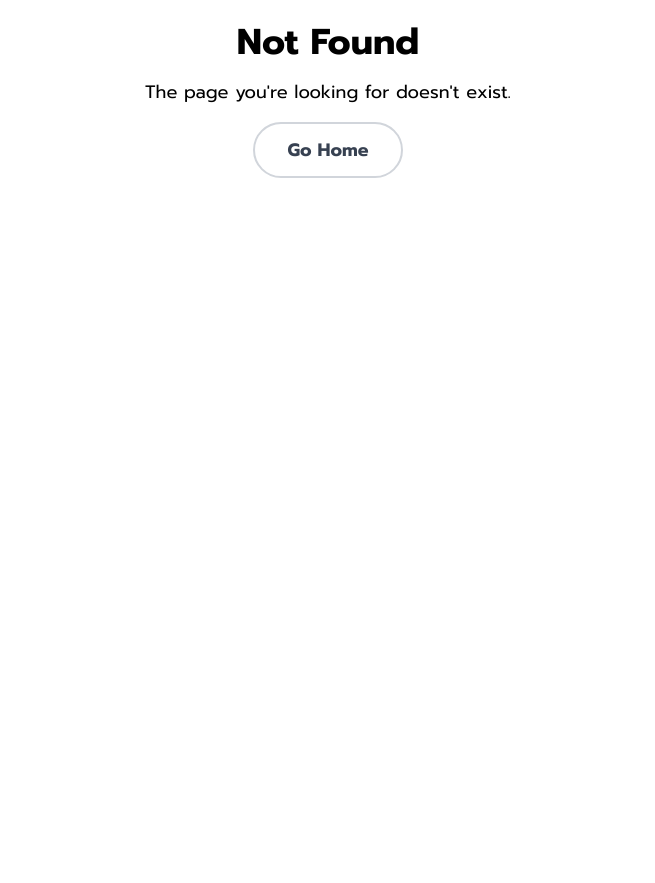
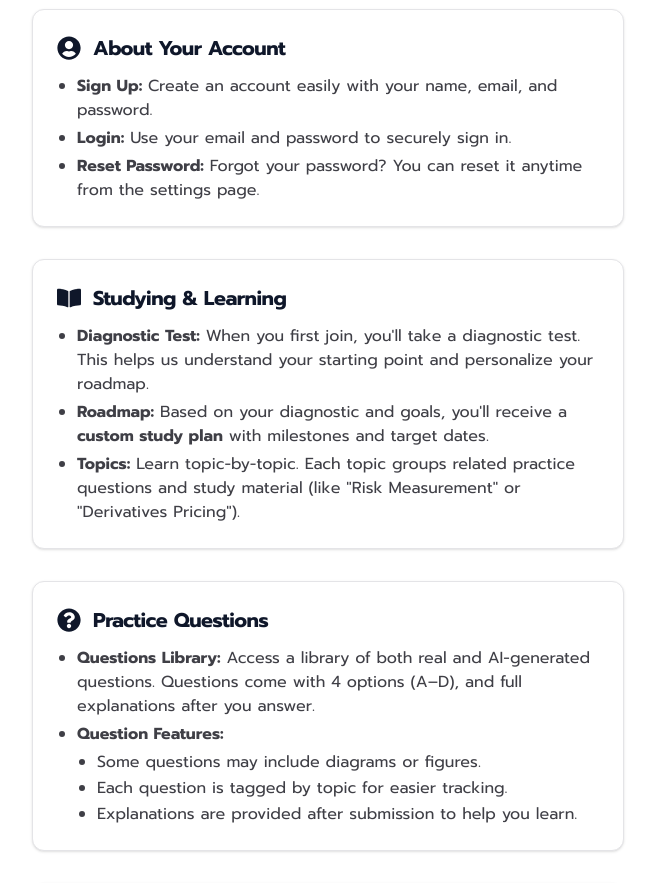
Before and after one commit to smart-study-plus/smart-study-plus, a Next.js app: page /help in a window 1280 px wide. Before the commit this address had no page. Shown: the part 220-1103 px from the top of the page, without its empty margins (312-967 px from the left). Before the commit the page ends 800 px from the top, so only its background shows below. Built offline with nearby package versions, Linux system fonts and the light colour scheme; no server answers.

Commit message:
feat: settings page

```diff
--- /dev/null
+++ b/src/app/help/page.tsx
@@ -0,0 +1,90 @@
+import React from 'react';
+import AppLayout from '@/components/layout/AppLayout';
+import { FaUserCircle, FaBookOpen, FaQuestionCircle, FaClipboardList, FaRobot, FaChartLine, FaLightbulb } from 'react-icons/fa';
+
+const Section = ({ icon, title, children }: { icon: React.ReactNode; title: string; children: React.ReactNode }) => (
+  <section className="bg-white rounded-xl shadow p-6 mb-8 border border-zinc-200">
+    <div className="flex items-center mb-3">
+      <span className="text-2xl mr-3 text-primary">{icon}</span>
+      <h2 className="text-xl font-semibold tracking-tight">{title}</h2>
+    </div>
+    <div className="text-zinc-700 text-base">{children}</div>
+  </section>
+);
+
+const HelpPage = () => (
+  <AppLayout>
+    <div className="max-w-2xl mx-auto p-6 sm:p-10">
+      <h1 className="text-3xl font-bold mb-2 flex items-center gap-2">
+        <span role="img" aria-label="book">📚</span> Help Center
+      </h1>
+      <p className="mb-8 text-zinc-600">Find answers to common questions and tips for making the most of your study experience.</p>
+
+      <Section icon={<FaUserCircle />} title="About Your Account">
+        <ul className="list-disc pl-5 space-y-1">
+          <li><b>Sign Up:</b> Create an account easily with your name, email, and password.</li>
+          <li><b>Login:</b> Use your email and password to securely sign in.</li>
+          <li><b>Reset Password:</b> Forgot your password? You can reset it anytime from the settings page.</li>
+        </ul>
+      </Section>
+
+      <Section icon={<FaBookOpen />} title="Studying & Learning">
+        <ul className="list-disc pl-5 space-y-1">
+          <li><b>Diagnostic Test:</b> When you first join, you&apos;ll take a diagnostic test. This helps us understand your starting point and personalize your roadmap.</li>
+          <li><b>Roadmap:</b> Based on your diagnostic and goals, you&apos;ll receive a <b>custom study plan</b> with milestones and target dates.</li>
+          <li><b>Topics:</b> Learn topic-by-topic. Each topic groups related practice questions and study material (like &quot;Risk Measurement&quot; or &quot;Derivatives Pricing&quot;).</li>
+        </ul>
+      </Section>
+
+      <Section icon={<FaQuestionCircle />} title="Practice Questions">
+        <ul className="list-disc pl-5 space-y-1">
+          <li><b>Questions Library:</b> Access a library of both real and AI-generated questions. Questions come with 4 options (A–D), and full explanations after you answer.</li>
+          <li><b>Question Features:</b>
+            <ul className="list-disc pl-5 mt-1 space-y-0.5">
+              <li>Some questions may include diagrams or figures.</li>
+              <li>Each question is tagged by topic for easier tracking.</li>
+              <li>Explanations are provided after submission to help you learn.</li>
+            </ul>
+          </li>
+        </ul>
+      </Section>
+
+      <Section icon={<FaClipboardList />} title="Taking Tests">
+        <ul className="list-disc pl-5 space-y-1">
+          <li><b>Test Types:</b>
+            <ul className="list-disc pl-5 mt-1 space-y-0.5">
+              <li><b>Diagnostic Tests:</b> To assess your starting point.</li>
+              <li><b>Mock Tests:</b> Simulate real exam conditions.</li>
+              <li><b>Custom Tests:</b> Create your own tests from selected topics.</li>
+            </ul>
+          </li>
+          <li><b>Submitting a Test:</b> After answering all questions, submit the test to instantly see your score and feedback.</li>
+          <li><b>Reviewing Results:</b> After each test, you can review your answers vs. correct answers, detailed explanations, and your overall score and progress history.</li>
+        </ul>
+      </Section>
+
+      <Section icon={<FaRobot />} title="AI Assistance">
+        <ul className="list-disc pl-5 space-y-1">
+          <li><b>AI Feedback (Coming Soon):</b> You&apos;ll be able to request AI-generated explanations for any question you got wrong, with suggestions for improvement!</li>
+        </ul>
+      </Section>
+
+      <Section icon={<FaChartLine />} title="Progress Tracking">
+        <ul className="list-disc pl-5 space-y-1">
+          <li><b>Study Log:</b> Your learning sessions are automatically logged, so you can track daily progress by topic and percentage completed.</li>
+          <li><b>Performance History:</b> See how your scores improve across all tests you&apos;ve taken over time.</li>
+        </ul>
+      </Section>
+
+      <Section icon={<FaLightbulb />} title="Quick Tips">
+        <ul className="list-disc pl-5 space-y-1">
+          <li>Switch between <b>Learn Mode</b> and <b>Test Mode</b> based on your preference.</li>
+          <li>Complete milestones on your roadmap to stay on track.</li>
+          <li>Review test feedback to strengthen weak areas.</li>
+        </ul>
+      </Section>
+    </div>
+  </AppLayout>
+);
+
+export default HelpPage;
```
